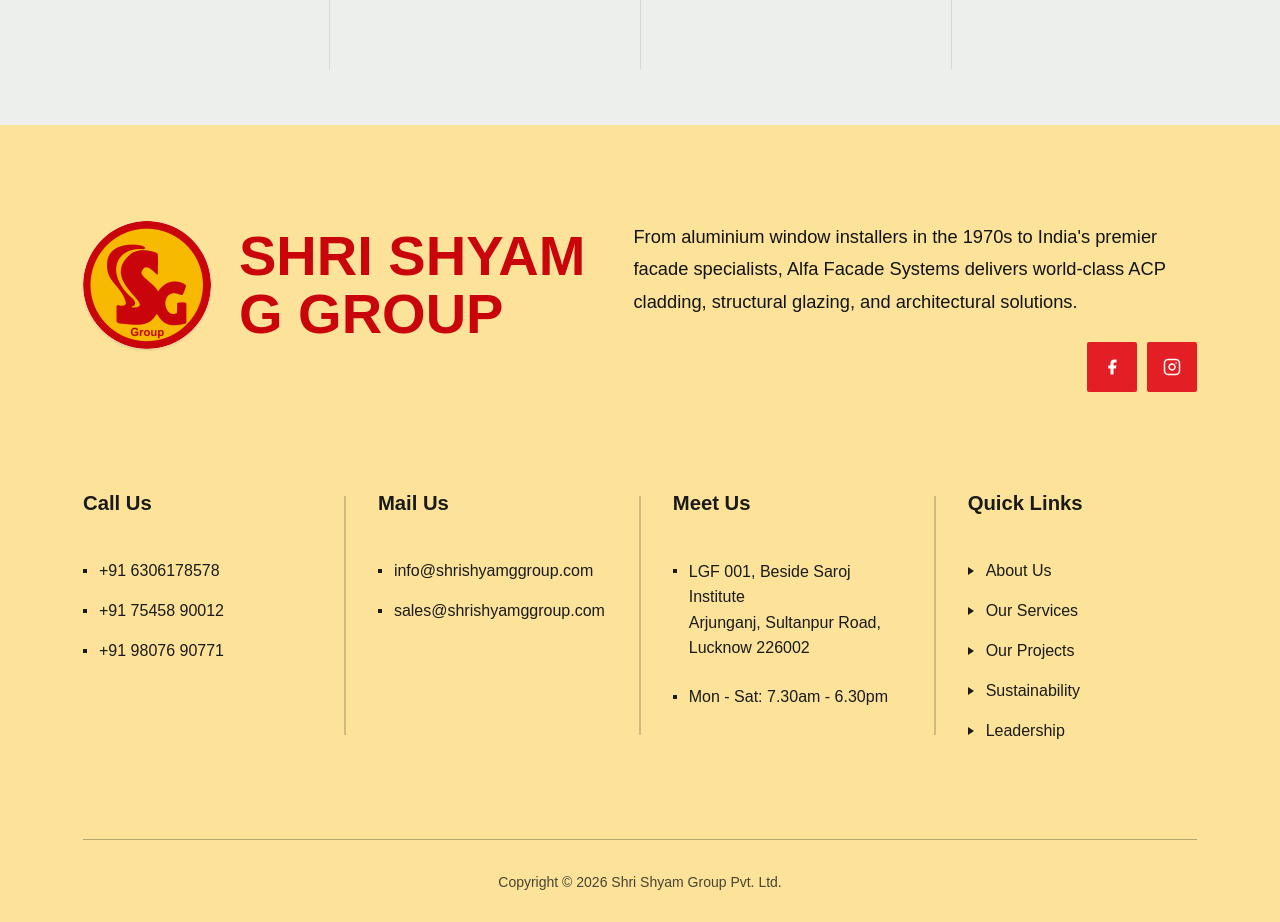
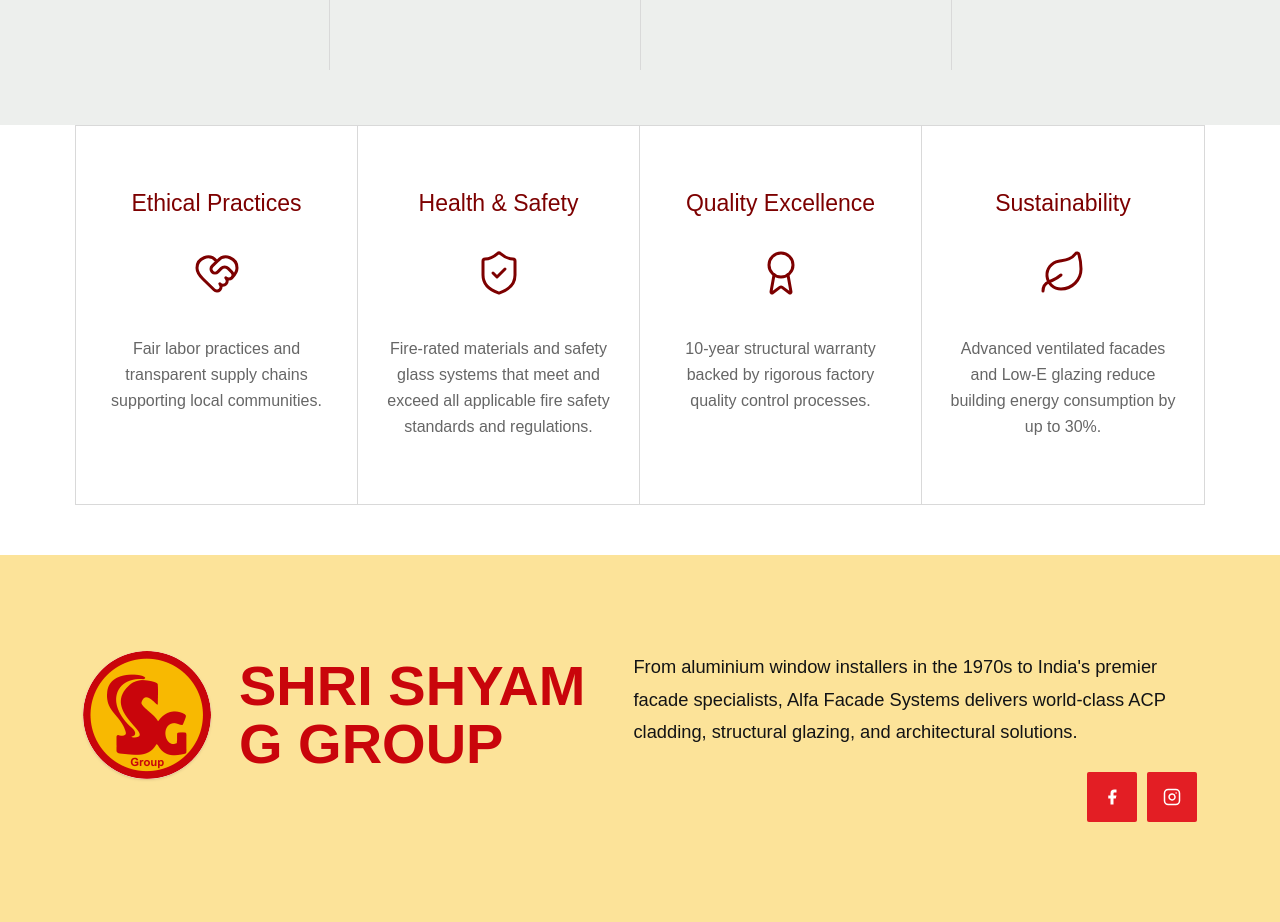
Before and after one commit to x64Mayank/client-site-01, a React (Vite) app: page /services in a window 1280 px wide. Shown: the part 4620-5542 px from the top of the page. Built offline with nearby package versions, Linux system fonts and the light colour scheme; a web font is replaced by a local one.

Commit message:
feat: add CoreValues section to ServicesPage

```diff
--- a/src/pages/ServicesPage.jsx
+++ b/src/pages/ServicesPage.jsx
@@ -6,6 +6,7 @@ import StatsSection from '../components/Hero/StatsSection';
 import LargeArrowDown from '../components/LargeArrowDown';
 import CoreSpecializations from '../sections/CoreSpecializations';
 import ServicesProcess from '../sections/ServicesProcess';
+import CoreValues from '../sections/CoreValues';
 
 const ServicesPage = () => {
   return (
@@ -21,6 +22,7 @@ const ServicesPage = () => {
       <LargeArrowDown />
       <CoreSpecializations />
       <ServicesProcess />
+      <CoreValues />
       <Footer />
     </main>
   );
--- /dev/null
+++ b/src/sections/CoreValues.jsx
@@ -0,0 +1,67 @@
+import React from 'react';
+import { HeartHandshake, ShieldCheck, Award, Leaf } from 'lucide-react';
+
+const valuesData = [
+  {
+    title: "Ethical Practices",
+    icon: HeartHandshake,
+    description: "Fair labor practices and transparent supply chains supporting local communities.",
+  },
+  {
+    title: "Health & Safety",
+    icon: ShieldCheck,
+    description: "Fire-rated materials and safety glass systems that meet and exceed all applicable fire safety standards and regulations.",
+  },
+  {
+    title: "Quality Excellence",
+    icon: Award,
+    description: "10-year structural warranty backed by rigorous factory quality control processes.",
+  },
+  {
+    title: "Sustainability",
+    icon: Leaf,
+    description: "Advanced ventilated facades and Low-E glazing reduce building energy consumption by up to 30%.",
+  }
+];
+
+const CoreValues = () => {
+  return (
+    <section className="w-full pb-[50px] bg-white">
+      <div className="max-w-[1440px] mx-auto px-6 lg:px-[75px]">
+
+        <div className="border border-brand-border flex flex-col lg:flex-row w-full">
+          {valuesData.map((value, index) => {
+            const IconComponent = value.icon;
+
+            return (
+              <div
+                key={index}
+                className={`flex flex-col items-center text-center px-6 py-12 lg:py-16 w-full lg:w-1/4
+                  ${index !== 3 ? 'border-b lg:border-b-0 lg:border-r border-brand-border' : ''}
+                `}
+              >
+                {/* Title */}
+                <h3 className="font-display font-medium text-[23px] leading-[27.5px] text-brand-maroon mb-6">
+                  {value.title}
+                </h3>
+
+                {/* Icon */}
+                <div className="text-brand-maroon mb-8 flex items-center justify-center h-[63px] w-[63px]">
+                  <IconComponent strokeWidth={1.5} size={48} />
+                </div>
+
+                {/* Description */}
+                <p className="font-body text-[16px] leading-[25.92px] text-brand-muted max-w-[254px]">
+                  {value.description}
+                </p>
+              </div>
+            );
+          })}
+        </div>
+
+      </div>
+    </section>
+  );
+};
+
+export default CoreValues;
```
